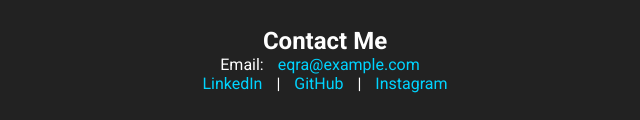
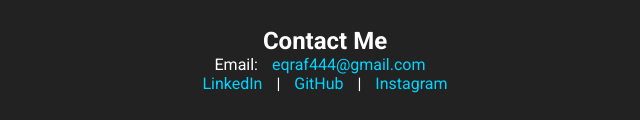
Before and after one commit to Eqrafat5002/portfolio, a plain HTML site: page index.html in a window 1280 px wide. Shown: the part 3058-3178 px from the top of the page, 315-955 px from the left. Drawn offline with Linux system fonts and the light colour scheme.

Commit message:
correct email

```diff
--- a/index.html
+++ b/index.html
@@ -70,7 +70,7 @@
     <!-- ✅ Footer with anchor links -->
     <footer id="contact">
         <h2>Contact Me</h2>
-        <p>Email: <a href="mailto:eqraf444@gmail.com">eqra@example.com</a></p>
+        <p>Email: <a href="mailto:eqraf444@gmail.com">eqraf444@gmail.com</a></p>
         <p>
             <a href="https://www.linkedin.com/in/eqra-fatima-1a8b15326/" target="_blank">LinkedIn</a> |
             <a href="https://github.com/Eqrafat5002" target="_blank">GitHub</a> |
--- a/style.css
+++ b/style.css
@@ -68,7 +68,7 @@
 #hero img {
     width: 160px;
     height: 160px;
-    border-radius: 50%;
+    border-radius:50%;
     object-fit: cover;
     margin-bottom: 20px;
     box-shadow: 0 4px 20px rgba(0, 0, 0, 0.5);
```
